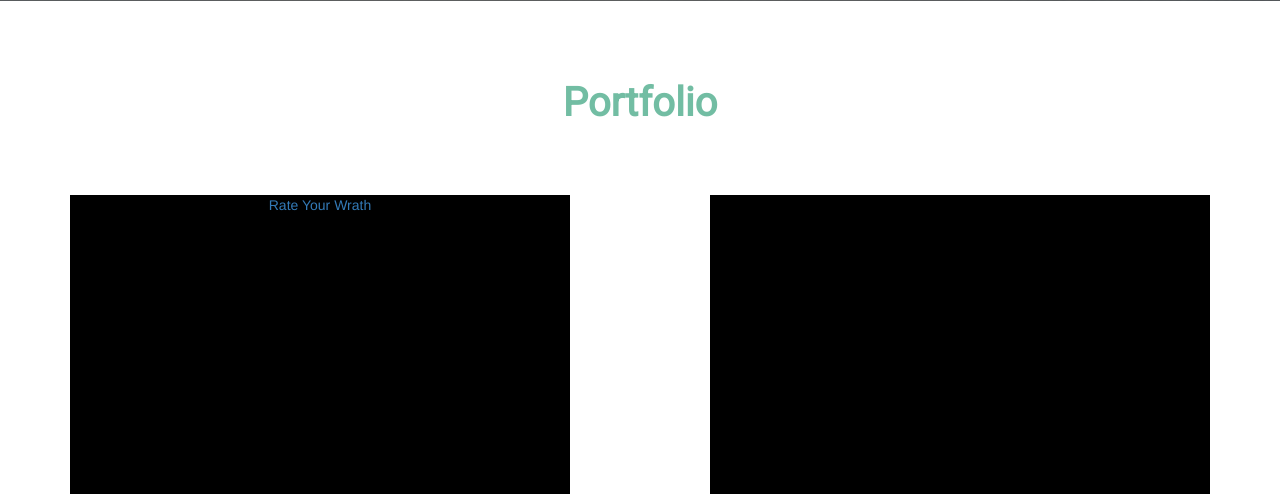
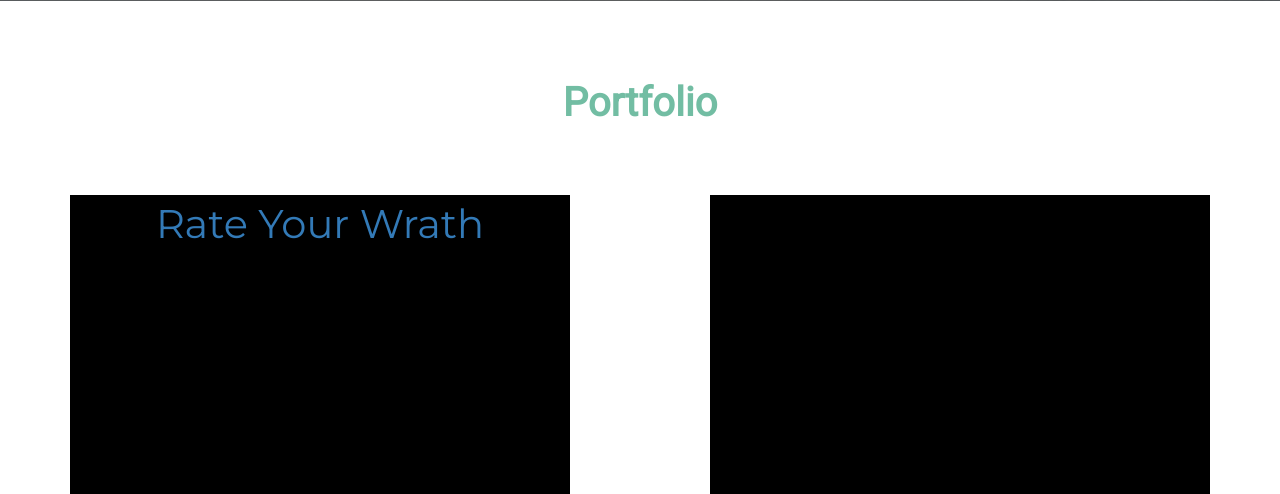
Before and after one commit to KyBEx/my-portfolio, a PHP site: page /index.html in a window 1280 px wide. Shown: the part 1979-2473 px from the top of the page. Run offline with PHP 8.4, Linux system fonts and the light colour scheme; some libraries are stand-ins or nearby versions; some web fonts are replaced.

Commit message:
more additions

```diff
--- a/style.css
+++ b/style.css
@@ -247,7 +247,11 @@ Profile / Contacts
 }
 
 .thumbnail-link {
-    color: #337ab7
+    color: #337ab7;
+    margin: auto;
+    font-size: 40px;
+    font-family: "Montserrat";
+
 }
 
 /*Project page*/
```
